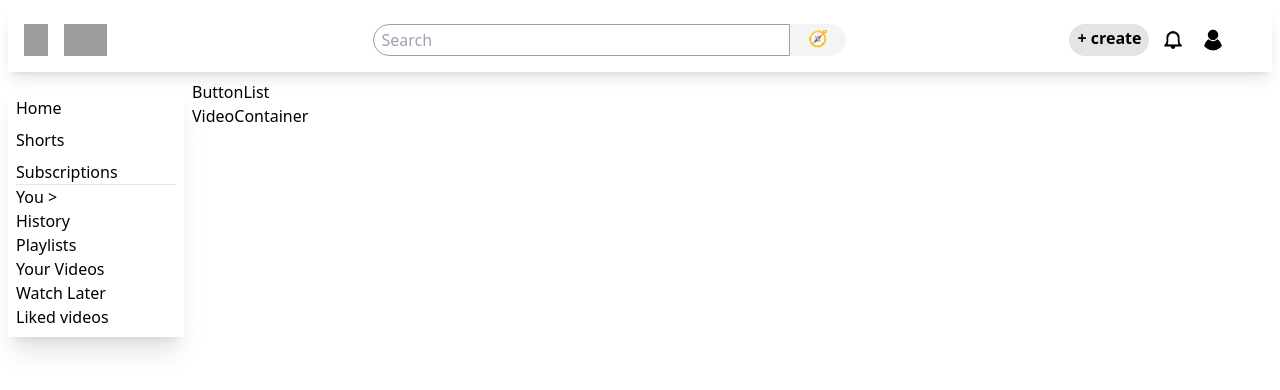
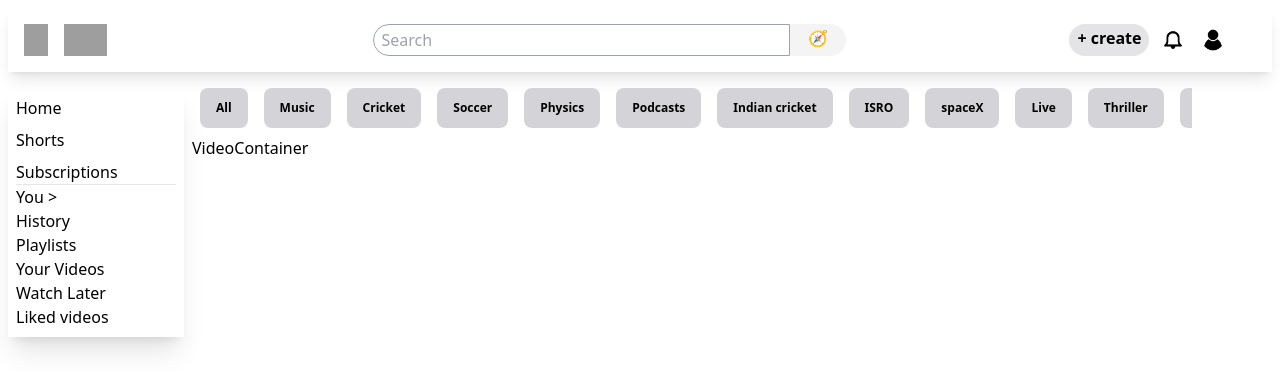
Before and after one commit to AAvi09/MyYoutube, a React (Vite) app: page / in a window 1280 px wide. Shown: the top 390 px of the page. Built offline with nearby package versions, Linux system fonts and the light colour scheme; grey boxes are pictures that could not be loaded.

Commit message:
created buttonlist configured tailwind for scrollbar hide

```diff
--- a/package.json
+++ b/package.json
@@ -14,7 +14,8 @@
     "react": "^18.3.1",
     "react-dom": "^18.3.1",
     "react-redux": "^9.2.0",
-    "react-router-dom": "^7.1.1"
+    "react-router-dom": "^7.1.1",
+    "tailwind-scrollbar-hide": "^2.0.0"
   },
   "devDependencies": {
     "@eslint/js": "^9.17.0",
--- /dev/null
+++ b/src/components/Button.jsx
@@ -0,0 +1,13 @@
+import React from "react";
+
+const Button = ({ name }) => {
+  return (
+    <div>
+      <button className="px-4 py-2 m-2 bg-zinc-300 rounded-lg w-fit h-10 text-nowrap break-words max-w-fit whitespace-normal overflow-hidden font-semibold text-xs ">
+        {name}
+      </button>
+    </div>
+  );
+};
+
+export default Button;
--- a/src/components/ButtonList.jsx
+++ b/src/components/ButtonList.jsx
@@ -1,9 +1,33 @@
-import React from 'react'
-
+import React from "react";
+import Button from "./Button";
+const list = [
+  "All",
+  "Music",
+  "Cricket",
+  "Soccer",
+  "Physics",
+  "Podcasts",
+  "Indian cricket",
+  "ISRO",
+  "spaceX",
+  "Live",
+  "Thriller",
+  "Test cricket",
+  "Jasprit Bumrah",
+  "Indian Army",
+  "R&AW",
+  "Union Public Service Commision",
+];
 const ButtonList = () => {
   return (
-    <div>ButtonList</div>
-  )
-}
+    <div className="flex overflow-x-auto scrollbar-hide  ">
+      <div className="flex w-[1000px]">
+        {list.map((category, index) => (
+          <Button key={index} name={category} />
+        ))}
+      </div>
+    </div>
+  );
+};
 
-export default ButtonList
+export default ButtonList;
--- a/tailwind.config.js
+++ b/tailwind.config.js
@@ -1,8 +1,11 @@
+// tailwind.config.js
+import scrollbarHide from "tailwind-scrollbar-hide";
+
 /** @type {import('tailwindcss').Config} */
 export default {
   content: ["./index.html", "./src/**/*.{js,ts,jsx,tsx}"],
   theme: {
     extend: {},
   },
-  plugins: [],
+  plugins: [scrollbarHide],
 };
```
Also changed, not shown: 1 other file (tests, documents, lock files or other folders).
